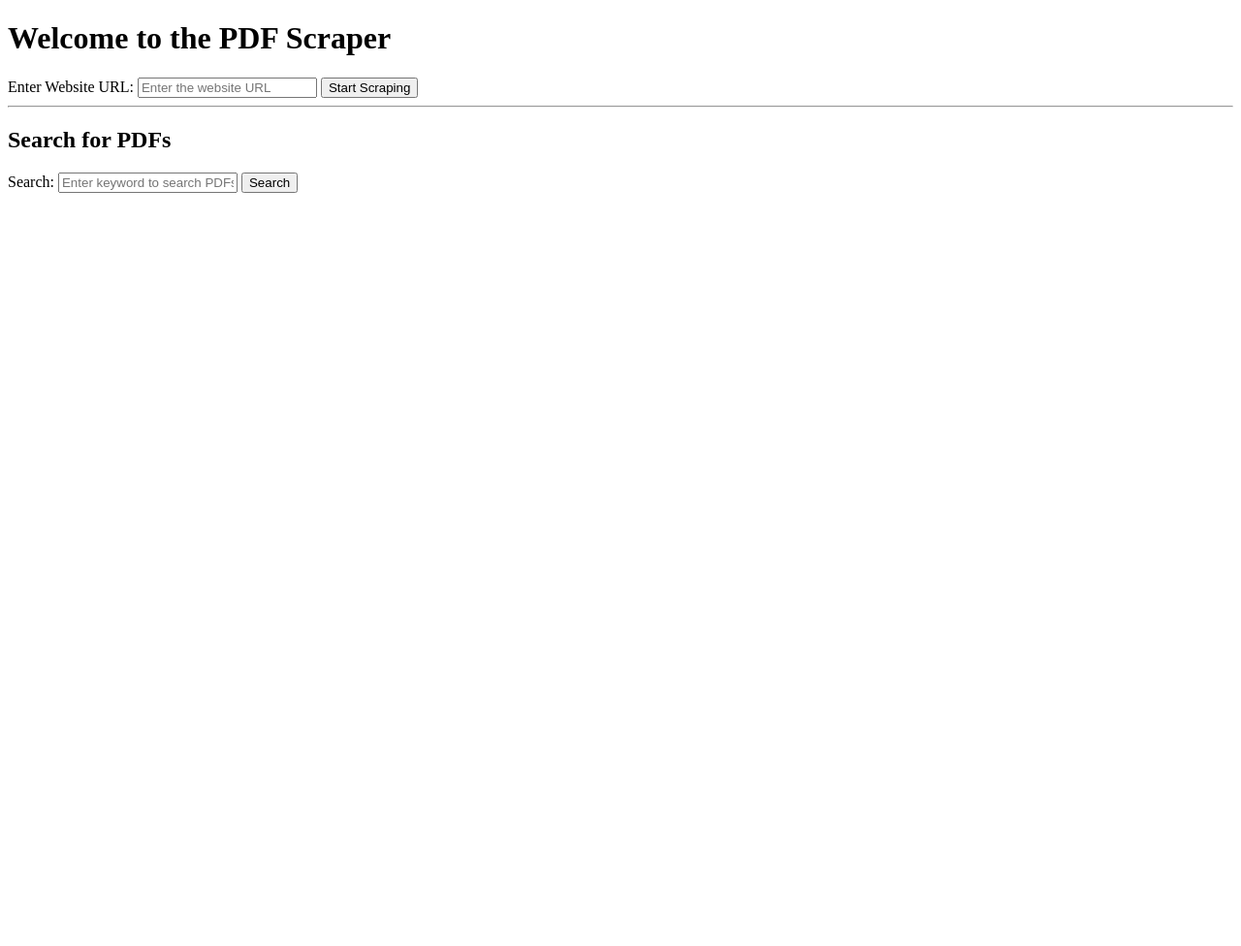
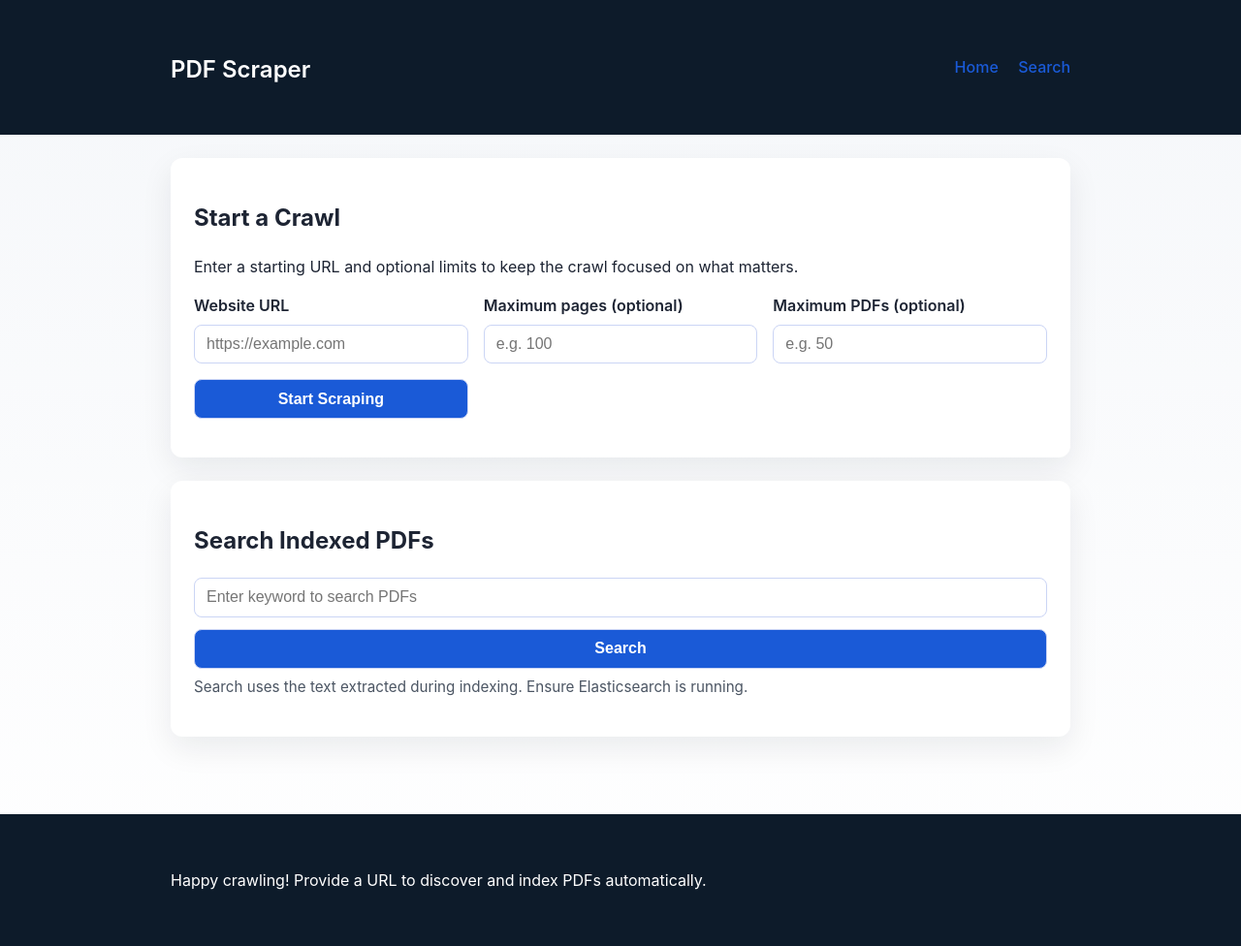
Before and after one commit to ASDCShiwam/pdf_scraper, a Flask app: page / in a window 1280 px wide. Shown: the whole page at 97% size. Before the commit the page ends 199 px from the top, so only its background shows below. Run offline with Flask 3, Linux system fonts and the light colour scheme; parts of the project's set-up code (start-up, migrations or seed data) failed here and were passed over.

Commit message:
Fix filename metadata for unique downloads

```diff
--- a/app.py
+++ b/app.py
@@ -1,6 +1,8 @@
 import logging
 import os
+from datetime import datetime
 from pathlib import Path
+from typing import Any, Dict, Optional
 from urllib.parse import urlparse, urlunparse
 
 from flask import Flask, render_template, request
@@ -15,13 +17,34 @@ app = Flask(__name__)
 app.config["SECRET_KEY"] = os.getenv("FLASK_SECRET_KEY", "change-me")
 app.config["DOWNLOAD_DIR"] = Path(os.getenv("DOWNLOAD_DIR", "./downloaded_pdfs")).resolve()
 
-# Ensure the Elasticsearch index exists when the application starts
-create_index()
+ES_AVAILABLE = False
+try:
+    create_index()
+except RuntimeError as exc:
+    logger.warning("Elasticsearch unavailable at startup: %s", exc)
+else:
+    ES_AVAILABLE = True
+
+
+def _initial_context() -> Dict[str, Any]:
+    return {
+        "message": None,
+        "documents": [],
+        "error": None,
+        "indexing_error": None,
+    }
+
+
+def _store_context(context: Dict[str, Any]) -> Dict[str, Any]:
+    app.config["LAST_CONTEXT"] = context
+    return context
 
 
 @app.route("/")
 def index():
-    return render_template("index.html")
+    context = _initial_context()
+    context.update(app.config.get("LAST_CONTEXT", {}))
+    return render_template("index.html", **context)
 
 
 def _normalize_start_url(raw_url: str) -> str:
@@ -39,19 +62,74 @@ def _normalize_start_url(raw_url: str) -> str:
     return urlunparse(parsed)
 
 
+def _parse_limit(value: str, field_name: str) -> Optional[int]:
+    """Convert a form value into an optional positive integer."""
+
+    value = value.strip()
+    if not value:
+        return None
+
+    try:
+        parsed = int(value)
+    except ValueError as exc:
+        raise ValueError(f"{field_name} must be an integer") from exc
+
+    if parsed <= 0:
+        raise ValueError(f"{field_name} must be greater than 0")
+
+    return parsed
+
+
+def _format_downloaded_documents(documents: list) -> list:
+    formatted = []
+    for doc in documents:
+        path = Path(doc["path"])
+        size_kb = None
+        if path.exists():
+            size_kb = round(path.stat().st_size / 1024, 2)
+
+        downloaded_at = doc.get("downloaded_at")
+        readable_timestamp = downloaded_at
+        if downloaded_at:
+            try:
+                parsed = datetime.fromisoformat(downloaded_at.replace("Z", "+00:00"))
+                readable_timestamp = parsed.strftime("%Y-%m-%d %H:%M:%S %Z") or downloaded_at
+            except ValueError:
+                readable_timestamp = downloaded_at
+
+        formatted.append(
+            {
+                **doc,
+                "filename": path.name if path.name else doc.get("filename"),
+                "size_kb": size_kb,
+                "downloaded_display": readable_timestamp,
+            }
+        )
+
+    return formatted
+
+
 @app.post("/start_scraping")
 def start_scraping():
+    global ES_AVAILABLE
+
     website_url = request.form.get("url", "").strip()
     if not website_url:
-        return (
-            render_template("index.html", error="A website URL is required."),
-            400,
+        context = _store_context(
+            {
+                **_initial_context(),
+                "error": "A website URL is required.",
+            }
         )
+        return render_template("index.html", **context), 400
 
     try:
         start_url = _normalize_start_url(website_url)
+        max_pages = _parse_limit(request.form.get("max_pages", ""), "Maximum pages")
+        max_pdfs = _parse_limit(request.form.get("max_pdfs", ""), "Maximum PDFs")
     except ValueError as exc:
-        return render_template("index.html", error=str(exc)), 400
+        context = _store_context({**_initial_context(), "error": str(exc)})
+        return render_template("index.html", **context), 400
 
     download_folder: Path = app.config["DOWNLOAD_DIR"]
     download_folder.mkdir(parents=True, exist_ok=True)
@@ -62,24 +140,74 @@ def start_scraping():
         start_url,
         download_folder,
         allowed_hosts=allowed_hosts,
+        max_pages=max_pages,
+        max_pdfs=max_pdfs,
     )
-    indexed_count = index_multiple(downloaded_documents)
+    documents = _format_downloaded_documents(downloaded_documents)
+
+    indexing_error = None
+    indexed_count = 0
+
+    if documents:
+        if not ES_AVAILABLE:
+            try:
+                create_index()
+            except RuntimeError as exc:
+                indexing_error = f"Indexing skipped: {exc}"
+            else:
+                ES_AVAILABLE = True
+
+        if ES_AVAILABLE and indexing_error is None:
+            try:
+                indexed_count = index_multiple(downloaded_documents)
+            except RuntimeError as exc:
+                indexing_error = str(exc)
+                ES_AVAILABLE = False
 
     message = {
         "website_url": start_url,
         "downloaded": len(downloaded_documents),
         "indexed": indexed_count,
+        "max_pages": max_pages,
+        "max_pdfs": max_pdfs,
     }
 
-    return render_template("index.html", message=message)
+    context = _store_context(
+        {
+            "message": message,
+            "documents": documents,
+            "error": None,
+            "indexing_error": indexing_error,
+        }
+    )
+
+    return render_template("index.html", **context)
 
 
 @app.route("/search", methods=["GET", "POST"])
 def search():
+    global ES_AVAILABLE
     query = request.values.get("query", "").strip()
-    results = search_pdfs(query) if query else []
+    results = []
+    error = None
 
-    return render_template("search_results.html", query=query, results=results)
+    if query:
+        if not ES_AVAILABLE:
+            try:
+                create_index()
+            except RuntimeError as exc:
+                error = f"Search unavailable: {exc}"
+            else:
+                ES_AVAILABLE = True
+
+        if error is None:
+            try:
+                results = search_pdfs(query)
+            except RuntimeError as exc:
+                error = f"Search unavailable: {exc}"
+                ES_AVAILABLE = False
+
+    return render_template("search_results.html", query=query, results=results, error=error)
 
 
 if __name__ == "__main__":
--- a/static/css/styles.css
+++ b/static/css/styles.css
@@ -0,0 +1,270 @@
+:root {
+    color-scheme: light dark;
+    font-family: "Inter", system-ui, -apple-system, BlinkMacSystemFont, "Segoe UI", sans-serif;
+    line-height: 1.5;
+    background-color: #f5f7fa;
+    color: #1d2433;
+}
+
+* {
+    box-sizing: border-box;
+}
+
+a {
+    color: #1a5ad7;
+    text-decoration: none;
+}
+
+a:hover,
+a:focus {
+    text-decoration: underline;
+}
+
+body {
+    margin: 0;
+    background: linear-gradient(180deg, #f5f7fa 0%, #ffffff 100%);
+}
+
+.container {
+    width: min(960px, 90vw);
+    margin: 0 auto;
+    padding: 1.5rem 1rem;
+}
+
+.site-header {
+    background-color: #0d1b2a;
+    color: #ffffff;
+}
+
+.header-content {
+    display: flex;
+    justify-content: space-between;
+    align-items: center;
+    gap: 1rem;
+}
+
+.logo a {
+    color: inherit;
+    font-size: 1.5rem;
+    font-weight: 600;
+}
+
+.site-header nav a {
+    margin-left: 1rem;
+    font-weight: 500;
+}
+
+.site-footer {
+    background-color: #0d1b2a;
+    color: #ffffff;
+    padding: 1rem 0;
+    margin-top: 2rem;
+}
+
+.card {
+    background-color: #ffffff;
+    border-radius: 12px;
+    box-shadow: 0 12px 32px rgba(15, 23, 42, 0.08);
+    padding: 1.5rem;
+    margin-bottom: 1.5rem;
+}
+
+.form-grid {
+    display: grid;
+    grid-template-columns: repeat(auto-fit, minmax(240px, 1fr));
+    gap: 1rem;
+    align-items: end;
+    margin-bottom: 1rem;
+}
+
+.form-inline {
+    display: flex;
+    flex-wrap: wrap;
+    gap: 0.75rem;
+    align-items: center;
+}
+
+.form-group label {
+    display: block;
+    margin-bottom: 0.5rem;
+    font-weight: 600;
+}
+
+input[type="text"],
+input[type="url"],
+input[type="number"],
+button {
+    width: 100%;
+    padding: 0.65rem 0.75rem;
+    border-radius: 8px;
+    border: 1px solid #cbd5f5;
+    font-size: 1rem;
+}
+
+button {
+    background-color: #1a5ad7;
+    color: #ffffff;
+    font-weight: 600;
+    cursor: pointer;
+    transition: transform 0.2s ease, box-shadow 0.2s ease;
+}
+
+button.primary {
+    min-width: 180px;
+}
+
+button:hover:not([disabled]),
+button:focus-visible:not([disabled]) {
+    transform: translateY(-1px);
+    box-shadow: 0 8px 16px rgba(26, 90, 215, 0.25);
+}
+
+button[disabled] {
+    background-color: #93a3c8;
+    cursor: not-allowed;
+    box-shadow: none;
+}
+
+.alert {
+    border-radius: 8px;
+    padding: 0.75rem 1rem;
+    margin: 1rem 0 0;
+    font-weight: 500;
+}
+
+.alert-error {
+    background-color: #fee2e2;
+    color: #991b1b;
+}
+
+.alert-warning {
+    background-color: #fef3c7;
+    color: #92400e;
+}
+
+.helper-text {
+    color: #4b5563;
+    margin-top: 0.5rem;
+    font-size: 0.95rem;
+}
+
+.summary-list {
+    display: grid;
+    grid-template-columns: repeat(auto-fit, minmax(160px, 1fr));
+    gap: 1rem;
+}
+
+.summary-list dt {
+    font-weight: 600;
+    color: #4b5563;
+}
+
+.summary-list dd {
+    margin: 0.25rem 0 0;
+    font-size: 1rem;
+}
+
+.table-wrapper {
+    overflow-x: auto;
+}
+
+table {
+    width: 100%;
+    border-collapse: collapse;
+}
+
+table th,
+table td {
+    text-align: left;
+    padding: 0.75rem;
+    border-bottom: 1px solid #e5e7eb;
+}
+
+table tbody tr:hover {
+    background-color: #f1f5f9;
+}
+
+.results-list {
+    list-style: none;
+    padding: 0;
+    margin: 1.5rem 0 0;
+    display: grid;
+    gap: 1rem;
+}
+
+.result-item {
+    border-left: 4px solid #1a5ad7;
+    padding-left: 1rem;
+}
+
+.snippet {
+    margin: 0.5rem 0;
+    color: #1f2937;
+}
+
+.result-meta {
+    display: grid;
+    grid-template-columns: repeat(auto-fit, minmax(200px, 1fr));
+    gap: 0.5rem;
+    margin: 0;
+}
+
+.result-meta dt {
+    font-weight: 600;
+    color: #4b5563;
+}
+
+.result-meta dd {
+    margin: 0.25rem 0 0;
+}
+
+.sr-only {
+    position: absolute;
+    width: 1px;
+    height: 1px;
+    padding: 0;
+    margin: -1px;
+    overflow: hidden;
+    clip: rect(0, 0, 0, 0);
+    white-space: nowrap;
+    border: 0;
+}
+
+@media (prefers-color-scheme: dark) {
+    :root {
+        background-color: #0f172a;
+        color: #e2e8f0;
+    }
+
+    body {
+        background: #0f172a;
+    }
+
+    .card {
+        background-color: #111c33;
+        box-shadow: none;
+    }
+
+    input[type="text"],
+    input[type="url"],
+    input[type="number"],
+    button {
+        background-color: #0f172a;
+        color: inherit;
+        border-color: #334155;
+    }
+
+    table tbody tr:hover {
+        background-color: #1f2937;
+    }
+
+    .alert-error {
+        background-color: rgba(239, 68, 68, 0.2);
+        color: #fecaca;
+    }
+
+    .alert-warning {
+        background-color: rgba(251, 191, 36, 0.2);
+        color: #fde68a;
+    }
+}
--- a/static/js/script.js
+++ b/static/js/script.js
@@ -0,0 +1,14 @@
+document.addEventListener("DOMContentLoaded", () => {
+    const forms = document.querySelectorAll("form[data-loading]");
+
+    forms.forEach((form) => {
+        form.addEventListener("submit", () => {
+            const submitButton = form.querySelector("button[type='submit']");
+            if (submitButton) {
+                submitButton.disabled = true;
+                submitButton.dataset.originalText = submitButton.textContent;
+                submitButton.textContent = "Working…";
+            }
+        });
+    });
+});
--- /dev/null
+++ b/templates/base.html
@@ -0,0 +1,32 @@
+<!DOCTYPE html>
+<html lang="en">
+<head>
+    <meta charset="UTF-8">
+    <meta name="viewport" content="width=device-width, initial-scale=1.0">
+    <title>{% block title %}PDF Scraper{% endblock %}</title>
+    <link rel="stylesheet" href="{{ url_for('static', filename='css/styles.css') }}">
+</head>
+<body>
+    <header class="site-header">
+        <div class="container header-content">
+            <h1 class="logo"><a href="/">PDF Scraper</a></h1>
+            <nav>
+                <a href="/">Home</a>
+                <a href="/search">Search</a>
+            </nav>
+        </div>
+    </header>
+
+    <main class="container">
+        {% block content %}{% endblock %}
+    </main>
+
+    <footer class="site-footer">
+        <div class="container">
+            <p>Happy crawling! Provide a URL to discover and index PDFs automatically.</p>
+        </div>
+    </footer>
+
+    <script src="{{ url_for('static', filename='js/script.js') }}" defer></script>
+</body>
+</html>
--- a/templates/index.html
+++ b/templates/index.html
@@ -1,40 +1,107 @@
-<!DOCTYPE html>
-<html lang="en">
-<head>
-    <meta charset="UTF-8">
-    <meta name="viewport" content="width=device-width, initial-scale=1.0">
-    <title>PDF Scraper</title>
-</head>
-<body>
-    <h1>Welcome to the PDF Scraper</h1>
+{% extends "base.html" %}
+
+{% block title %}PDF Scraper - Crawl{% endblock %}
+
+{% block content %}
+<section class="card">
+    <h2>Start a Crawl</h2>
+    <p>Enter a starting URL and optional limits to keep the crawl focused on what matters.</p>
+    <form action="/start_scraping" method="POST" class="form-grid" data-loading>
+        <div class="form-group">
+            <label for="url">Website URL</label>
+            <input type="url" id="url" name="url" placeholder="https://example.com" required>
+        </div>
+        <div class="form-group">
+            <label for="max_pages">Maximum pages (optional)</label>
+            <input type="number" id="max_pages" name="max_pages" min="1" placeholder="e.g. 100">
+        </div>
+        <div class="form-group">
+            <label for="max_pdfs">Maximum PDFs (optional)</label>
+            <input type="number" id="max_pdfs" name="max_pdfs" min="1" placeholder="e.g. 50">
+        </div>
+        <button type="submit" class="primary">Start Scraping</button>
+    </form>
 
     {% if error %}
-        <p style="color: red;">{{ error }}</p>
+        <p class="alert alert-error">{{ error }}</p>
     {% endif %}
 
-    {% if message %}
-        <section>
-            <h2>Latest Crawl Summary</h2>
-            <p>Website: <strong>{{ message.website_url }}</strong></p>
-            <p>PDFs discovered: <strong>{{ message.downloaded }}</strong></p>
-            <p>PDFs indexed: <strong>{{ message.indexed }}</strong></p>
-        </section>
-        <hr>
+    {% if indexing_error %}
+        <p class="alert alert-warning">{{ indexing_error }}</p>
     {% endif %}
+</section>
 
-    <form action="/start_scraping" method="POST">
-        <label for="url">Enter Website URL:</label>
-        <input type="text" id="url" name="url" placeholder="Enter the website URL" required>
-        <button type="submit">Start Scraping</button>
-    </form>
+{% if message %}
+<section class="card">
+    <h2>Latest Crawl Summary</h2>
+    <dl class="summary-list">
+        <div>
+            <dt>Website</dt>
+            <dd>{{ message.website_url }}</dd>
+        </div>
+        <div>
+            <dt>Pages limit</dt>
+            <dd>{{ message.max_pages if message.max_pages else 'No limit' }}</dd>
+        </div>
+        <div>
+            <dt>PDF limit</dt>
+            <dd>{{ message.max_pdfs if message.max_pdfs else 'No limit' }}</dd>
+        </div>
+        <div>
+            <dt>PDFs discovered</dt>
+            <dd>{{ message.downloaded }}</dd>
+        </div>
+        <div>
+            <dt>PDFs indexed</dt>
+            <dd>{{ message.indexed }}</dd>
+        </div>
+    </dl>
+</section>
+{% endif %}
 
-    <hr>
+{% if documents %}
+<section class="card">
+    <h2>Downloaded PDFs</h2>
+    <div class="table-wrapper">
+        <table>
+            <thead>
+                <tr>
+                    <th>Name</th>
+                    <th>Size (KB)</th>
+                    <th>Discovered on</th>
+                    <th>Downloaded at</th>
+                </tr>
+            </thead>
+            <tbody>
+            {% for doc in documents %}
+                <tr>
+                    <td>
+                        <a href="{{ doc.url }}" target="_blank" rel="noopener">{{ doc.filename }}</a>
+                    </td>
+                    <td>{% if doc.size_kb is not none %}{{ doc.size_kb }}{% else %}—{% endif %}</td>
+                    <td>
+                        {% if doc.source_page %}
+                            <a href="{{ doc.source_page }}" target="_blank" rel="noopener">Source page</a>
+                        {% else %}
+                            —
+                        {% endif %}
+                    </td>
+                    <td>{{ doc.downloaded_display or doc.downloaded_at }}</td>
+                </tr>
+            {% endfor %}
+            </tbody>
+        </table>
+    </div>
+</section>
+{% endif %}
 
-    <h2>Search for PDFs</h2>
-    <form action="/search" method="POST">
-        <label for="query">Search:</label>
+<section class="card">
+    <h2>Search Indexed PDFs</h2>
+    <form action="/search" method="POST" class="form-inline" data-loading>
+        <label for="query" class="sr-only">Search query</label>
         <input type="text" id="query" name="query" placeholder="Enter keyword to search PDFs">
         <button type="submit">Search</button>
     </form>
-</body>
-</html>
+    <p class="helper-text">Search uses the text extracted during indexing. Ensure Elasticsearch is running.</p>
+</section>
+{% endblock %}
```
Also changed, not shown: crawler/crawler.py (+43 -4 lines), templates/search_results.html (+44 -28 lines), 1 other file.
